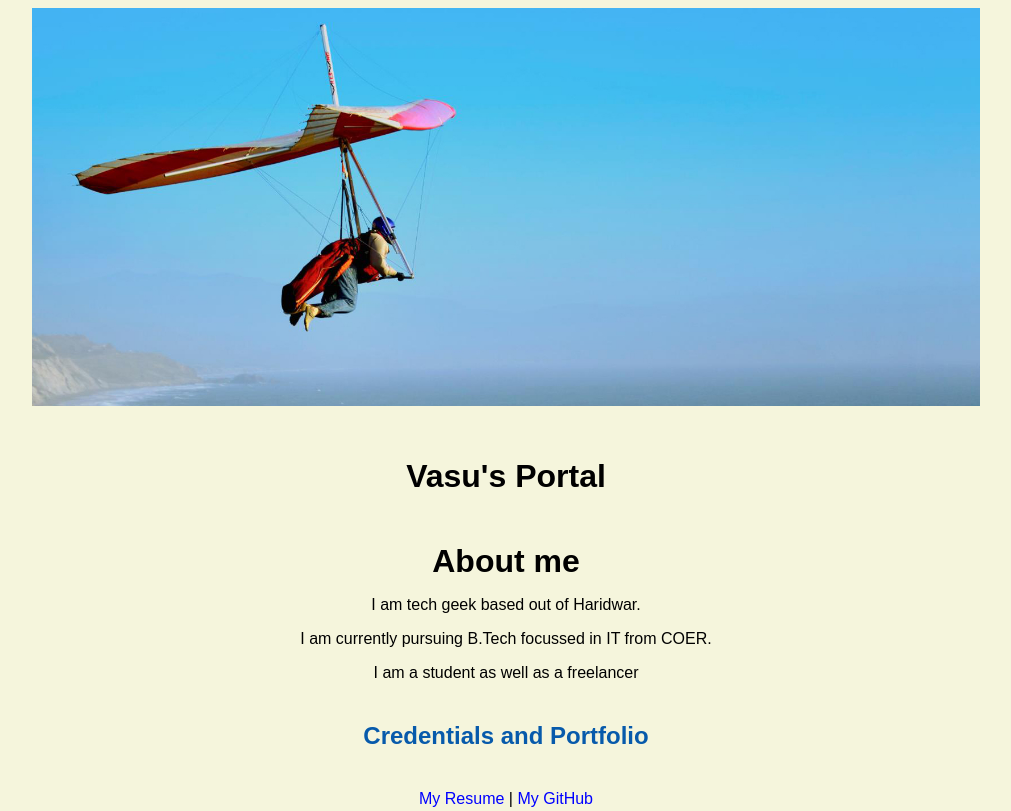
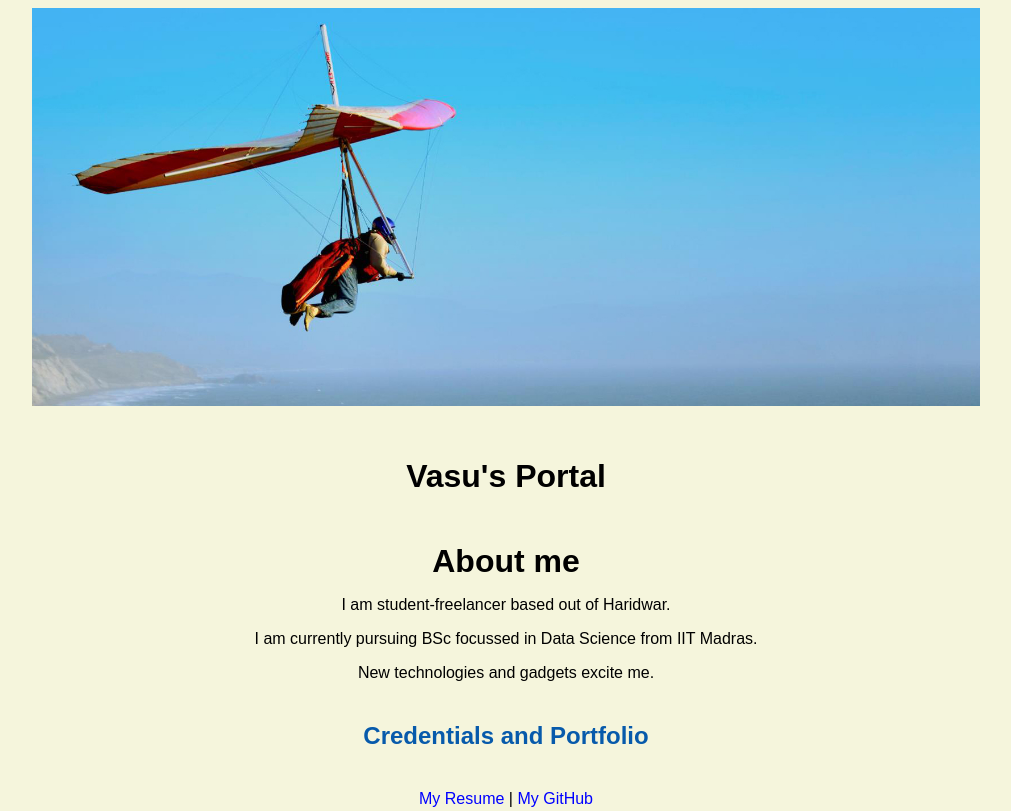
Before and after one commit to CalcioMilano/CalcioMilano-vasugarg.me, a plain HTML site: page index.html in a window 1280 px wide. Shown: the top 811 px of the page, without its empty margins (134-1145 px from the left). Drawn offline with Linux system fonts and the light colour scheme.

Commit message:
Update index.html
changes to index.html

```diff
--- a/index.html
+++ b/index.html
@@ -21,9 +21,9 @@
        <img src="images/banner.jpg" width="75%" alt="banner">
         <h1>Vasu's Portal</h1>
         <h1>About me</h1>
-        <p>I am tech geek based out of Haridwar.</p>
-        <p>I am currently pursuing B.Tech focussed in IT from COER.</p>
-        <p>I am a student as well as a freelancer</p>
+        <p>I am student-freelancer based out of Haridwar.</p>
+        <p>I am currently pursuing BSc focussed in Data Science from IIT Madras.</p>
+        <p>New technologies and gadgets excite me.</p>
         <h2>Credentials and Portfolio</h2>
 
         <p><a href="resume.html">My Resume</a> | <a href="https://github.com/CalcioMilano"> My GitHub </a></p>
```
